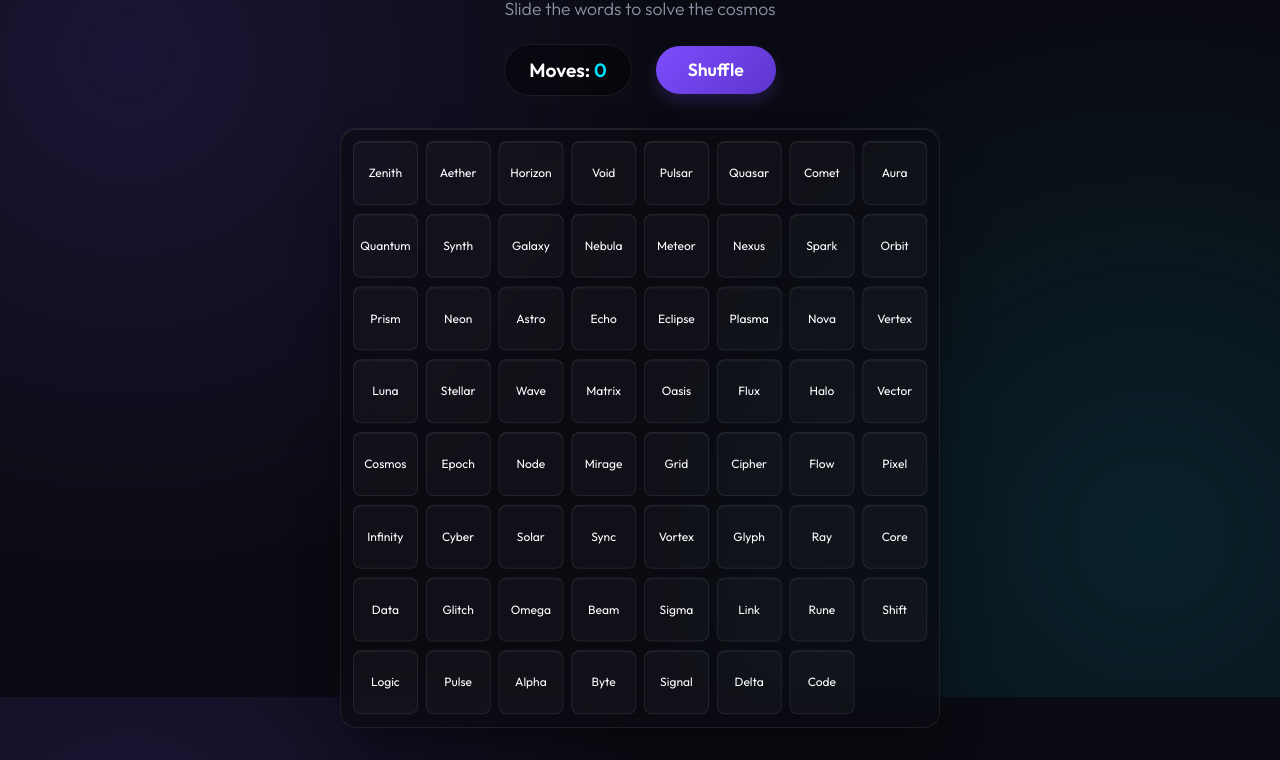
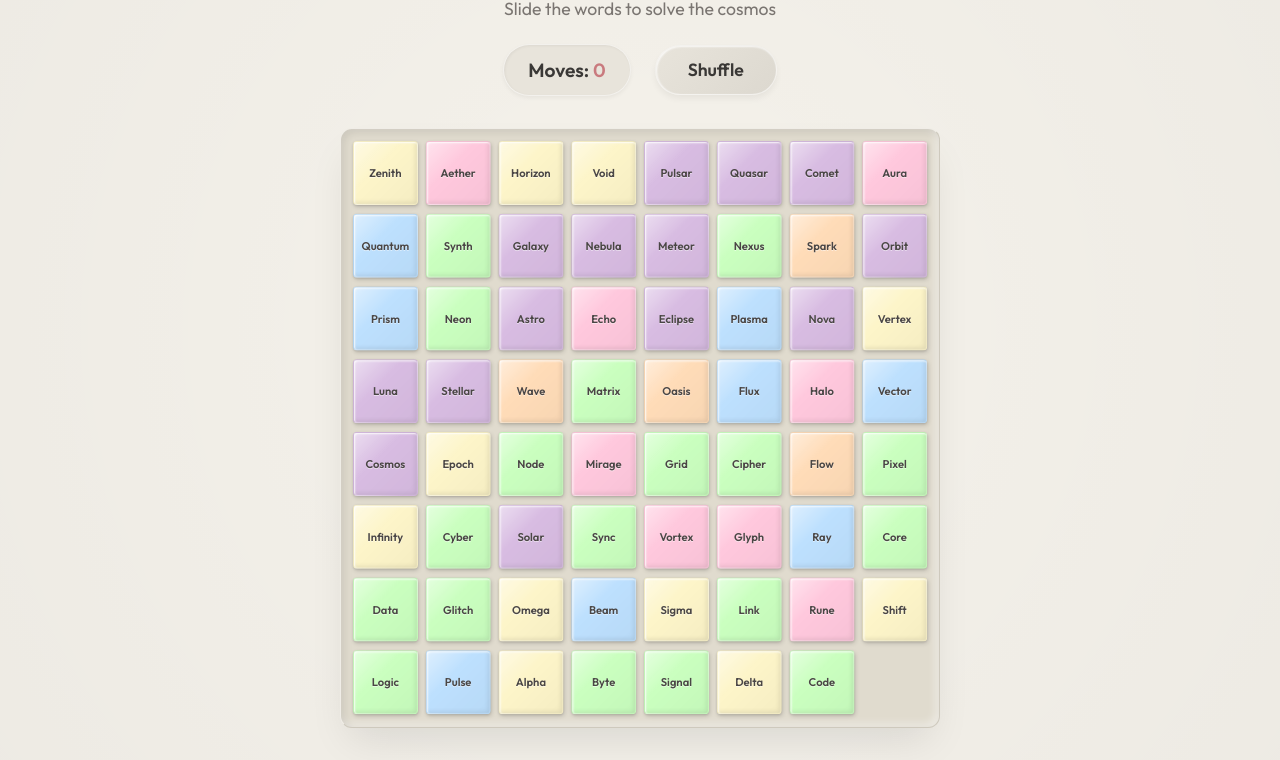
Before and after one commit to smarques/tilecraft, a plain HTML site: page index.html in a window 1280 px wide. Shown: the part 103-863 px from the top of the page. Drawn offline with Linux system fonts and the light colour scheme.

Commit message:
feat: categorize tiles and redesign UI with a physical ceramic aesthetic

```diff
--- a/script.js
+++ b/script.js
@@ -1,13 +1,13 @@
 // 63 Unique words for an 8x8 grid (the 64th is empty)
 const words = [
-    "Nebula", "Quantum", "Cosmos", "Aether", "Galaxy", "Pulsar", "Quasar", "Orbit",
-    "Zenith", "Nova", "Epoch", "Stellar", "Void", "Meteor", "Nexus", "Vertex",
-    "Luna", "Solar", "Astro", "Plasma", "Horizon", "Eclipse", "Comet", "Aura",
-    "Infinity", "Prism", "Echo", "Mirage", "Oasis", "Halo", "Spark", "Flux",
-    "Neon", "Cyber", "Synth", "Vortex", "Matrix", "Cipher", "Pixel", "Vector",
-    "Logic", "Node", "Data", "Byte", "Link", "Sync", "Grid", "Core",
-    "Glitch", "Pulse", "Wave", "Beam", "Ray", "Signal", "Code", "Flow",
-    "Alpha", "Omega", "Delta", "Sigma", "Rune", "Glyph", "Shift"
+    { text: "Nebula", category: "space" }, { text: "Quantum", category: "science" }, { text: "Cosmos", category: "space" }, { text: "Aether", category: "magic" }, { text: "Galaxy", category: "space" }, { text: "Pulsar", category: "space" }, { text: "Quasar", category: "space" }, { text: "Orbit", category: "space" },
+    { text: "Zenith", category: "abstract" }, { text: "Nova", category: "space" }, { text: "Epoch", category: "abstract" }, { text: "Stellar", category: "space" }, { text: "Void", category: "abstract" }, { text: "Meteor", category: "space" }, { text: "Nexus", category: "tech" }, { text: "Vertex", category: "abstract" },
+    { text: "Luna", category: "space" }, { text: "Solar", category: "space" }, { text: "Astro", category: "space" }, { text: "Plasma", category: "science" }, { text: "Horizon", category: "abstract" }, { text: "Eclipse", category: "space" }, { text: "Comet", category: "space" }, { text: "Aura", category: "magic" },
+    { text: "Infinity", category: "abstract" }, { text: "Prism", category: "science" }, { text: "Echo", category: "magic" }, { text: "Mirage", category: "magic" }, { text: "Oasis", category: "nature" }, { text: "Halo", category: "magic" }, { text: "Spark", category: "nature" }, { text: "Flux", category: "science" },
+    { text: "Neon", category: "tech" }, { text: "Cyber", category: "tech" }, { text: "Synth", category: "tech" }, { text: "Vortex", category: "magic" }, { text: "Matrix", category: "tech" }, { text: "Cipher", category: "tech" }, { text: "Pixel", category: "tech" }, { text: "Vector", category: "science" },
+    { text: "Logic", category: "tech" }, { text: "Node", category: "tech" }, { text: "Data", category: "tech" }, { text: "Byte", category: "tech" }, { text: "Link", category: "tech" }, { text: "Sync", category: "tech" }, { text: "Grid", category: "tech" }, { text: "Core", category: "tech" },
+    { text: "Glitch", category: "tech" }, { text: "Pulse", category: "science" }, { text: "Wave", category: "nature" }, { text: "Beam", category: "science" }, { text: "Ray", category: "science" }, { text: "Signal", category: "tech" }, { text: "Code", category: "tech" }, { text: "Flow", category: "nature" },
+    { text: "Alpha", category: "abstract" }, { text: "Omega", category: "abstract" }, { text: "Delta", category: "abstract" }, { text: "Sigma", category: "abstract" }, { text: "Rune", category: "magic" }, { text: "Glyph", category: "magic" }, { text: "Shift", category: "abstract" }
 ];
 
 const GRID_SIZE = 8;
@@ -40,7 +40,8 @@ function initGame() {
             tile.classList.add('empty-tile');
             // Store the empty tile object
         } else {
-            inner.textContent = words[i];
+            inner.textContent = words[i].text;
+            inner.setAttribute('data-category', words[i].category);
             tile.onclick = () => handleTileClick(i);
         }
 
--- a/style.css
+++ b/style.css
@@ -1,13 +1,7 @@
 :root {
-    --bg-dark: #0a0b12;
-    --accent-glow: #7c4dff;
-    --accent-secondary: #00e5ff;
-    --text-primary: #ffffff;
-    --text-secondary: #8a94a6;
-    --tile-bg: rgba(255, 255, 255, 0.03);
-    --tile-border: rgba(255, 255, 255, 0.08);
-    --tile-hover-bg: rgba(255, 255, 255, 0.08);
-    --tile-hover-border: rgba(124, 77, 255, 0.5);
+    --bg-light: #f5f2eb; /* Warm, creamy studio wall */
+    --text-primary: #3a3836;
+    --text-secondary: #7a7571;
     --font-family: 'Outfit', sans-serif;
 
     --grid-size: 8;
@@ -23,17 +17,15 @@ body {
     margin: 0;
     padding: 0;
     min-height: 100vh;
-    background-color: var(--bg-dark);
-    background-image:
-        radial-gradient(circle at 10% 20%, rgba(124, 77, 255, 0.15), transparent 40%),
-        radial-gradient(circle at 90% 80%, rgba(0, 229, 255, 0.1), transparent 40%);
-    background-attachment: fixed;
+    background-color: var(--bg-light);
     font-family: var(--font-family);
     color: var(--text-primary);
     display: flex;
     justify-content: center;
     align-items: center;
     overflow-x: hidden;
+    /* Soft noise texture or vignette for physical vibe */
+    background-image: radial-gradient(circle at center, transparent 0%, rgba(0,0,0,0.03) 100%);
 }
 
 .app-container {
@@ -55,15 +47,13 @@ header h1 {
     font-size: 3rem;
     font-weight: 800;
     margin: 0 0 0.5rem 0;
-    background: linear-gradient(135deg, var(--text-primary) 0%, var(--accent-glow) 100%);
-    -webkit-background-clip: text;
-    -webkit-text-fill-color: transparent;
-    text-shadow: 0 0 30px rgba(124, 77, 255, 0.3);
+    color: var(--text-primary);
+    text-shadow: 1px 2px 0px rgba(255,255,255,0.8);
 }
 
 header p {
     font-size: 1.1rem;
-    font-weight: 300;
+    font-weight: 400;
     color: var(--text-secondary);
     margin: 0 0 1.5rem 0;
 }
@@ -78,59 +68,64 @@ header p {
 .score-display {
     font-size: 1.2rem;
     font-weight: 600;
-    background: rgba(0, 0, 0, 0.4);
+    background: #e8e4db;
     padding: 0.8rem 1.5rem;
     border-radius: 99px;
-    border: 1px solid var(--tile-border);
-    backdrop-filter: blur(10px);
+    border: 1px solid rgba(255,255,255,0.5);
+    box-shadow: inset 1px 1px 3px rgba(0,0,0,0.05), 0 2px 4px rgba(0,0,0,0.05);
 }
 
 #moves-count {
-    color: var(--accent-secondary);
+    color: #c97a7e; /* A muted terracotta */
 }
 
 button {
-    background: linear-gradient(135deg, var(--accent-glow) 0%, #5d35cc 100%);
-    color: white;
-    border: none;
+    background: linear-gradient(135deg, #e8e4db 0%, #dcd8cf 100%);
+    color: var(--text-primary);
+    border: 1px solid rgba(255,255,255,0.6);
     padding: 0.8rem 2rem;
     border-radius: 99px;
     font-size: 1.1rem;
     font-weight: 600;
     font-family: var(--font-family);
     cursor: pointer;
-    transition: all 0.3s ease;
-    box-shadow: 0 8px 16px rgba(124, 77, 255, 0.2);
+    transition: all 0.2s ease;
+    box-shadow:
+        0 4px 6px rgba(0,0,0,0.05),
+        inset 1px 1px 2px rgba(255,255,255,0.8);
 }
 
 button:hover {
     transform: translateY(-2px);
-    box-shadow: 0 12px 20px rgba(124, 77, 255, 0.4);
-    background: linear-gradient(135deg, #8c62ff 0%, #6c42e3 100%);
+    box-shadow:
+        0 6px 12px rgba(0,0,0,0.08),
+        inset 1px 1px 2px rgba(255,255,255,0.9);
 }
 
 button:active {
     transform: translateY(1px);
+    box-shadow: inset 2px 2px 4px rgba(0,0,0,0.1);
 }
 
 .game-board {
     position: relative;
-    /* Responsive square sizing: takes up to 80vw or 80vh */
-    width: min(85vw, 600px);
-    height: min(85vw, 600px);
-    background: rgba(10, 11, 18, 0.6);
-    border: 1px solid var(--tile-border);
-    border-radius: 16px;
+    width: min(90vw, 600px);
+    height: min(90vw, 600px);
+    background: #e0dbce;
+    border: 1px solid rgba(0,0,0,0.08);
+    border-top: 1px solid rgba(255,255,255,0.5);
+    border-left: 1px solid rgba(255,255,255,0.5);
+    border-radius: 12px;
     padding: var(--board-padding);
-    backdrop-filter: blur(20px);
+    /* Inset shadow making the board look like a recessed tray holding the ceramic tiles */
     box-shadow:
-        0 25px 50px -12px rgba(0, 0, 0, 0.5),
-        inset 0 1px 0 rgba(255, 255, 255, 0.1);
+        inset 3px 3px 8px rgba(0, 0, 0, 0.1),
+        inset -3px -3px 8px rgba(255, 255, 255, 0.5),
+        0 20px 40px -10px rgba(0, 0, 0, 0.1);
 }
 
 .tile {
     position: absolute;
-    /* Calculate size based on grid size minus the gaps */
     width: calc((100% - (var(--board-padding) * 2)) / var(--grid-size));
     height: calc((100% - (var(--board-padding) * 2)) / var(--grid-size));
     padding: var(--tile-gap);
@@ -141,30 +136,49 @@ button:active {
 .tile-inner {
     width: 100%;
     height: 100%;
-    background: var(--tile-bg);
-    border: 1px solid var(--tile-border);
-    border-radius: 8px;
+    border-radius: 4px; /* classic ceramic square feel */
     display: flex;
     justify-content: center;
     align-items: center;
-    font-size: clamp(0.6rem, 1.5vmin, 0.9rem);
-    font-weight: 500;
-    color: var(--text-primary);
+    font-size: clamp(0.55rem, 1.4vmin, 0.85rem);
+    font-weight: 600;
+    color: #4a4645;
     cursor: pointer;
     user-select: none;
     transition: all 0.2s ease;
     text-align: center;
-    padding: 0.2rem;
-    /* Very subtle inner glow */
-    box-shadow: inset 0 1px 0 rgba(255, 255, 255, 0.05);
+    padding: 0.15rem;
+
+    /* Materic Ceramic Styling */
+    background-color: #f0f0f0; /* Default fallback */
+    /* Glossy glaze effect with gradients */
+    background-image: linear-gradient(135deg, rgba(255,255,255,0.5) 0%, rgba(255,255,255,0) 40%, rgba(0,0,0,0.03) 100%);
+    box-shadow:
+        inset 1px 1px 2px rgba(255, 255, 255, 0.9),  /* Top-left glaze highlight */
+        inset -2px -2px 4px rgba(0, 0, 0, 0.08),     /* Bottom-right rounded shadow */
+        1px 2px 4px rgba(0, 0, 0, 0.15),             /* Drop shadow for physical depth */
+        0 1px 2px rgba(0, 0, 0, 0.1);
+    /* Debossed/etched text effect */
+    text-shadow: 0 1px 0px rgba(255,255,255,0.5);
+    border: 1px solid rgba(0,0,0,0.03);
 }
 
 .tile:not(.empty-tile):hover .tile-inner {
-    background: var(--tile-hover-bg);
-    border-color: var(--tile-hover-border);
-    transform: scale(0.96);
-    box-shadow: 0 4px 12px rgba(124, 77, 255, 0.2);
+    transform: translateY(-2px);
+    box-shadow:
+        inset 1px 1px 2px rgba(255, 255, 255, 1),
+        inset -2px -2px 4px rgba(0, 0, 0, 0.08),
+        2px 6px 8px rgba(0, 0, 0, 0.15),
+        0 2px 4px rgba(0, 0, 0, 0.1);
 }
+
+/* Base pastel ceramic colors by category */
+.tile-inner[data-category="space"] { background-color: #d8bce2; }    /* Pastel Lavender/Purple */
+.tile-inner[data-category="science"] { background-color: #bde0fe; }  /* Pastel Blue */
+.tile-inner[data-category="magic"] { background-color: #ffc8dd; }    /* Pastel Pink */
+.tile-inner[data-category="abstract"] { background-color: #fdf5c9; } /* Pastel Yellow */
+.tile-inner[data-category="tech"] { background-color: #caffbf; }     /* Pastel Mint Green */
+.tile-inner[data-category="nature"] { background-color: #ffdcb8; }   /* Pastel Peach/Orange */
 
 /* Empty tile styling */
 .empty-tile {
@@ -175,12 +189,11 @@ button:active {
 
 /* Add a very soft success animation when solved */
 @keyframes solved-burst {
-    0% { filter: brightness(1) drop-shadow(0 0 0px var(--accent-secondary)); }
-    50% { filter: brightness(1.2) drop-shadow(0 0 15px var(--accent-secondary)); }
-    100% { filter: brightness(1) drop-shadow(0 0 0px var(--accent-secondary)); }
+    0% { transform: scale(1); }
+    50% { transform: scale(1.05); }
+    100% { transform: scale(1); }
 }
 
 .solved .tile-inner {
-    animation: solved-burst 1s ease-out;
-    border-color: var(--accent-secondary);
+    animation: solved-burst 0.5s ease-out;
 }
```
